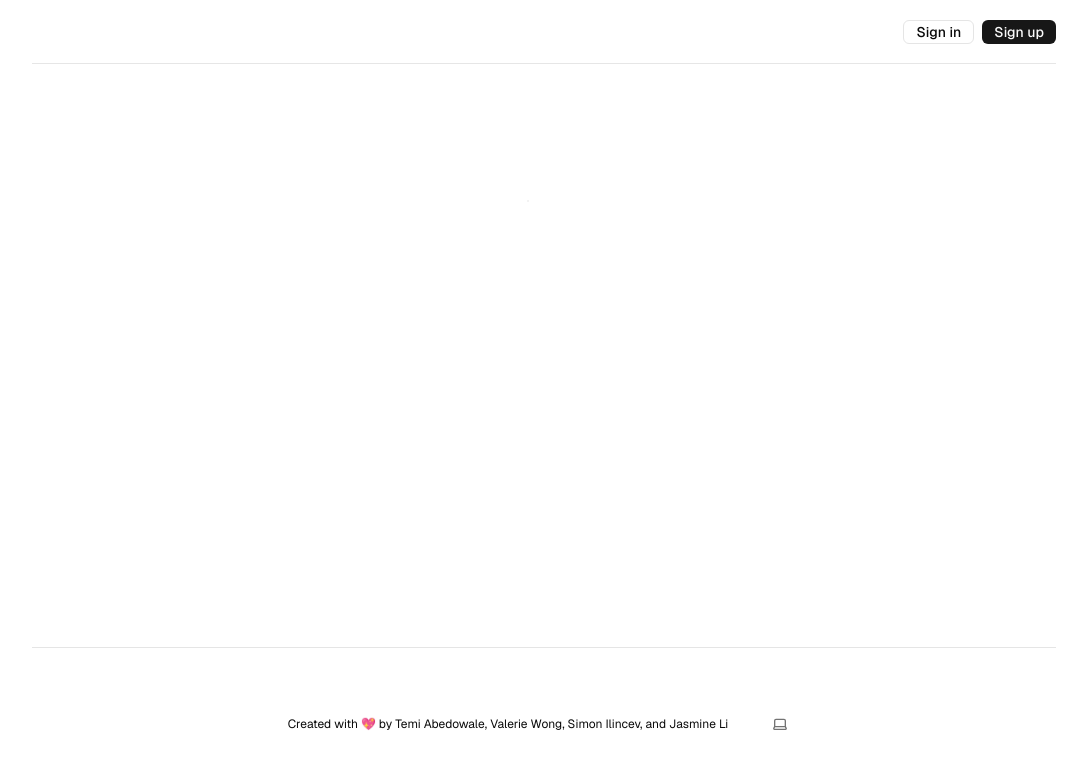
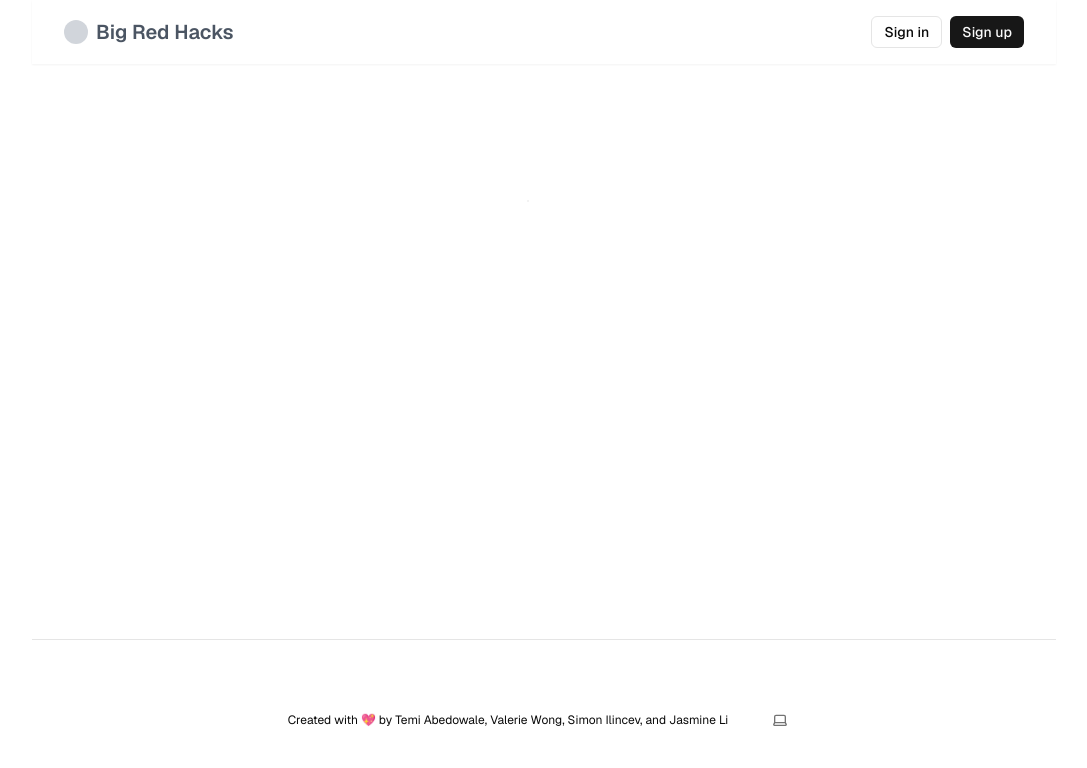
Before and after one commit to bigredhacks24/project, a Next.js app: page / in a window 1280 px wide. Shown: the top 768 px of the page, without its empty margins (96-1183 px from the left). Built offline with nearby package versions, Linux system fonts and the light colour scheme; no server answers.

Commit message:
style: update nav

```diff
--- a/components/header.tsx
+++ b/components/header.tsx
@@ -1,79 +1,49 @@
 import { signOutAction } from "@/app/actions";
-import { hasEnvVars } from "@/utils/supabase/check-env-vars";
 import Link from "next/link";
-import { Badge } from "./ui/badge";
 import { Button } from "./ui/button";
 import { createClient } from "@/utils/supabase/server";
 
-export default async function AuthButton() {
+export default async function Header() {
   const {
     data: { user },
   } = await createClient().auth.getUser();
 
-  if (!hasEnvVars) {
   return (
-      <>
-        <div className="flex gap-4 items-center">
-          <div>
-            <Badge
-              variant={"default"}
-              className="font-normal pointer-events-none"
-            >
-              Please update .env.local file with anon key and url
-            </Badge>
+    <header className="w-full bg-white shadow-sm">
+      <div className="max-w-7xl mx-auto px-4 sm:px-6 lg:px-8">
+        <div className="flex items-center justify-between h-16">
+          <div className="flex items-center">
+            <div className="w-6 h-6 bg-gray-300 rounded-full mr-2"></div>
+            <Link href="/" className="text-xl font-semibold text-gray-600">
+              Big Red Hacks
+            </Link>
           </div>
+          {user ? (
+            <nav className="flex items-center gap-6">
+              <Link href="/memories" className="text-gray-600 hover:text-gray-900">
+                Memories
+              </Link>
+              <Link href="/profile" className="text-gray-600 hover:text-gray-900">
+                Profile
+              </Link>
+              <form action={signOutAction}>
+                <Button type="submit" variant="default">
+                  Sign Out
+                </Button>
+              </form>
+            </nav>
+          ) : (
             <div className="flex gap-2">
-            <Button
-              asChild
-              size="sm"
-              variant={"outline"}
-              disabled
-              className="opacity-75 cursor-none pointer-events-none"
-            >
+              <Button asChild size="sm" variant="outline">
                 <Link href="/sign-in">Sign in</Link>
               </Button>
-            <Button
-              asChild
-              size="sm"
-              variant={"default"}
-              disabled
-              className="opacity-75 cursor-none pointer-events-none"
-            >
+              <Button asChild size="sm" variant="default">
                 <Link href="/sign-up">Sign up</Link>
               </Button>
             </div>
+          )}
         </div>
-      </>
+      </div>
+    </header>
   );
 }
-
-  return user ? (
-    <div className="flex items-center gap-4">
-      {/* add playground link */}
-      <Link href="/playground" className="flex items-center">
-        <span>Playground</span>
-      </Link>
-      <form action={signOutAction}>
-        <Button type="submit" variant={"outline"}>
-          Sign out
-        </Button>
-      </form>
-      <Link href={`/profile`} className="flex items-center">
-        <img
-          src={user.user_metadata?.avatar_url || "https://picsum.photos/200/300"} // Use user's profile photo or a placeholder
-          alt="Profile Photo"
-          className="rounded-full w-10 h-10"
-        />
-      </Link>
-    </div>
-  ) : (
-    <div className="flex gap-2">
-      <Button asChild size="sm" variant={"outline"}>
-        <Link href="/sign-in">Sign in</Link>
-      </Button>
-      <Button asChild size="sm" variant={"default"}>
-        <Link href="/sign-up">Sign up</Link>
-      </Button>
-    </div>
-  );
-}
--- a/components/ui/button.tsx
+++ b/components/ui/button.tsx
@@ -21,7 +21,7 @@ const buttonVariants = cva(
       },
       size: {
         default: "h-10 px-4 py-2",
-        sm: "h-6 rounded-md px-3",
+        sm: "h-8 rounded-md px-3",
         lg: "h-11 rounded-md px-8",
         icon: "h-10 w-10",
       },
```
Lines whose indentation alone changed are shown as unchanged.
